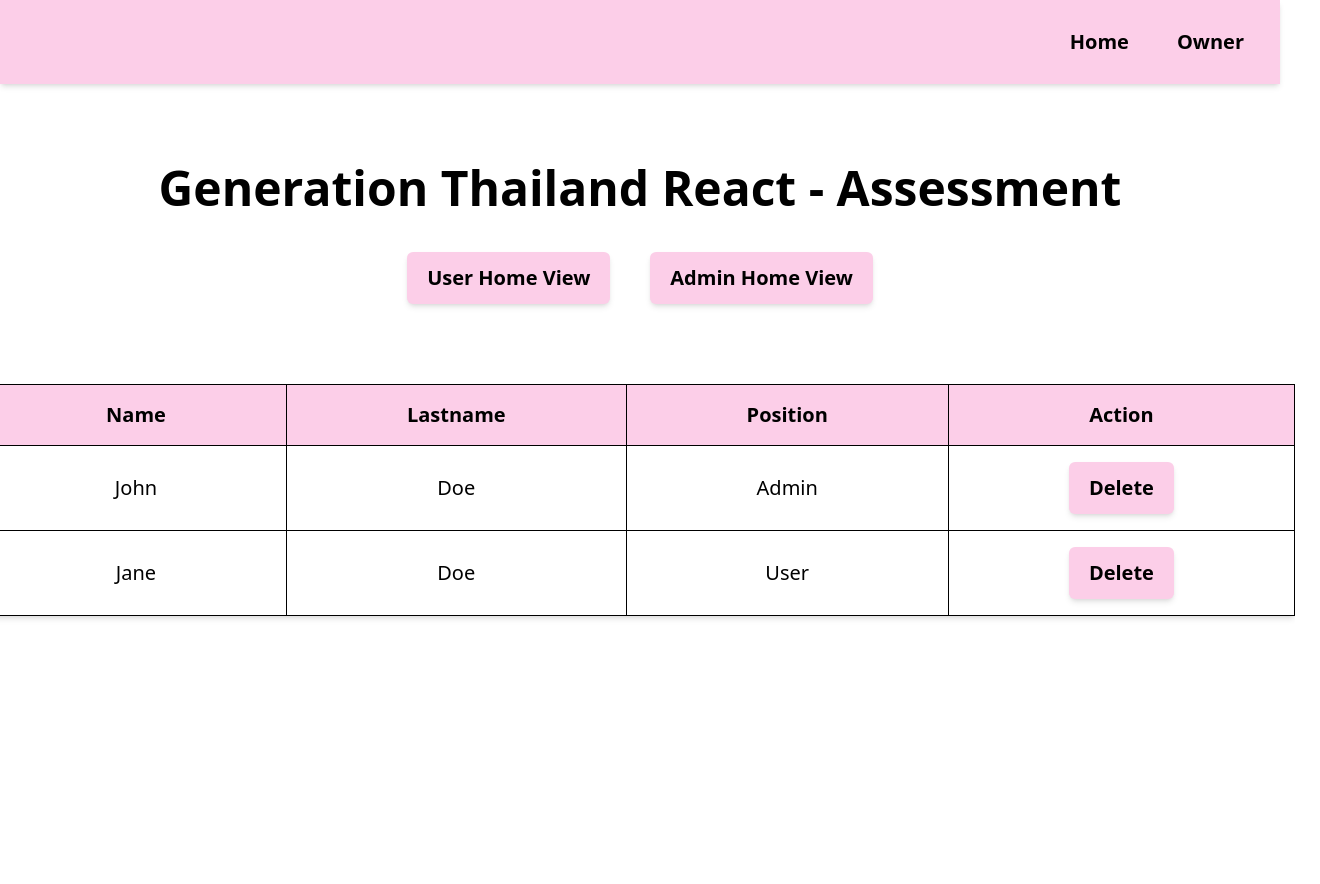
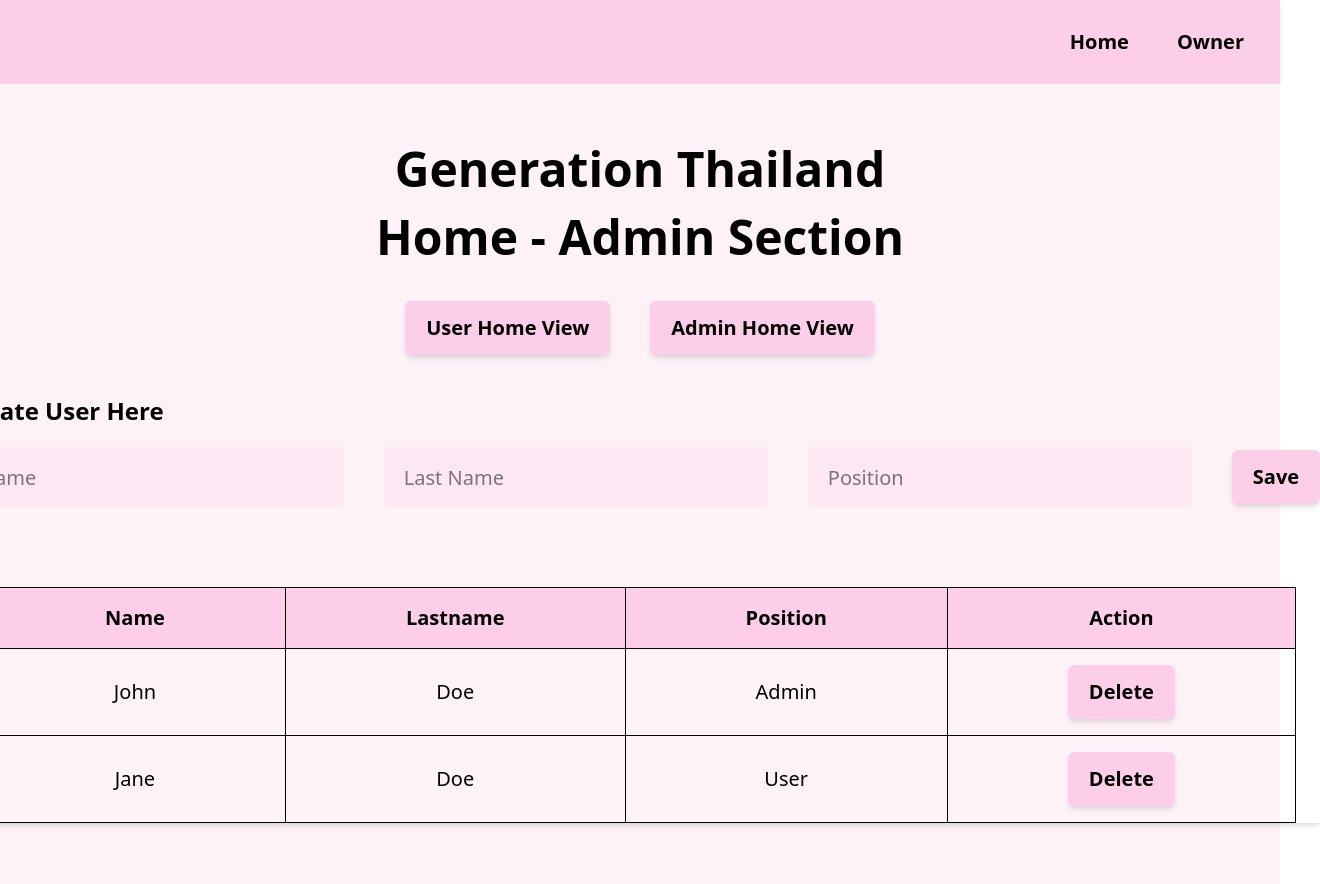
Before and after one commit to Pannnomaly/39-pann-react, a React (Vite) app: page / in a window 1280 px wide. Both pictures are taken after a click on the button "Admin Home View". Shown: the whole page, 1320 px wide, since content can reach past the window. Before the commit the page ends 800 px from the top, so only its background shows below. Built offline with nearby package versions, Linux system fonts and the light colour scheme.

Commit message:
update: add owner's photo

```diff
--- /dev/null
+++ b/src/components/InputBar.jsx
@@ -0,0 +1,8 @@
+export default function InputBar ({ name, id, placeholder })
+{
+    return (
+        <div>
+            <input type="text" name= {name} id= {id} placeholder= {placeholder} className="w-sm h-15 p-5 text-xl bg-pink-100 rounded-md" />
+        </div>
+    );
+}
--- a/src/components/ToggleButton.jsx
+++ b/src/components/ToggleButton.jsx
@@ -1,7 +1,7 @@
 export default function ToggleButton ({ children, onClick })
 {
     return (
-        <button onClick={onClick} className="px-5 py-3 bg-pink-200 hover:bg-pink-300 hover:text-pink-100 rounded-md shadow-md text-xl font-semibold transition duration-300 ease-in-out cursor-pointer">
+        <button onClick={onClick} className="px-5 py-3 bg-pink-200 hover:bg-pink-300 hover:text-pink-100 border border-pink-200 rounded-md shadow-md text-xl font-semibold transition duration-300 ease-in-out cursor-pointer">
             {children}
         </button>
     );
--- a/src/pages/Admin.jsx
+++ b/src/pages/Admin.jsx
@@ -1,8 +1,19 @@
 import DataTableAdmin from "../components/DataTableAdmin";
+import InputBar from "../components/InputBar";
+import ToggleButton from "../components/ToggleButton";
 
 export default function Admin ()
 {
     return (
-        <DataTableAdmin />
+        <div>
+            <h1 className="mt-10 font-semibold text-2xl">Create User Here</h1>
+            <div className="mt-5 flex justify-between items-center gap-10">
+                <InputBar name={"name"} id={"name"} placeholder={"Name"} />
+                <InputBar name={"lastname"} id={"lastname"} placeholder={"Last Name"} />
+                <InputBar name={"position"} id={"position"} placeholder={"Position"} />
+                <ToggleButton>Save</ToggleButton>
+            </div>
+            <DataTableAdmin />
+        </div>
     );
 }
--- a/src/pages/Home.jsx
+++ b/src/pages/Home.jsx
@@ -6,21 +6,29 @@ import Admin from "./Admin";
 export default function Home ()
 {
     const [view, setView] = useState("");
+    const [positionView, setPositionView] = useState("");
 
     return (
-        <div className="flex flex-col justify-center items-center mt-20">
+        <div className="min-h-dvh bg-pink-50 flex flex-col justify-center items-center">
             <div>
-                <h1 className="font-semibold text-5xl">Generation Thailand React - Assessment</h1>
+                <h1 className="font-semibold text-5xl">Generation Thailand</h1>
+            </div>
+            <div className="mt-5">
+                <h1 className="font-semibold text-5xl">
+                    {positionView ? `${positionView}` : "React - Assessment"}
+                </h1>
             </div>
 
             <div className="flex justify-center items-center mt-10 gap-10">
                 <ToggleButton onClick={() => {
                     setView("user");
+                    setPositionView("Home - User Section");
                 }}>
                     <p>User Home View</p>
                 </ToggleButton>
                 <ToggleButton onClick={() => {
                     setView("admin");
+                    setPositionView("Home - Admin Section");
                 }}>
                     <p>Admin Home View</p>
                 </ToggleButton>
--- a/src/pages/Owner.jsx
+++ b/src/pages/Owner.jsx
@@ -1,13 +1,13 @@
 export default function Owner ()
 {
     return (
-        <div className="h-screen bg-pink-50 flex justify-center items-center">
+        <div className="min-h-dvh bg-pink-50 flex justify-center items-center">
             <div className="w-[50%] bg-pink-100 flex flex-col items-center gap-10 p-10 border-2 border-dashed border-pink-300 rounded-2xl shadow-md">
                 <div>
                     <h1 className="font-semibold text-5xl">39_Supawith (Pann/ป่าน)</h1>
                 </div>
                 <div>
-                    <img src="https://media1.tenor.com/m/fAVCE3Qu6s8AAAAC/astolfo-happy.gif" alt="Happy Astolfo .gif" width="350px" className="rounded-2xl object-cover shadow-md" />
+                    <img src="../public/pann-portrait2.jpg" alt="Happy Astolfo .gif" width="350px" className="rounded-2xl object-cover shadow-md" />
                 </div>
                 <div>
                     <p className="font-semibold text-3xl">Short Biography</p>
```
Also changed, not shown: public/pann-portrait.jpg (added), 1 other file (tests, documents, lock files or other folders).
